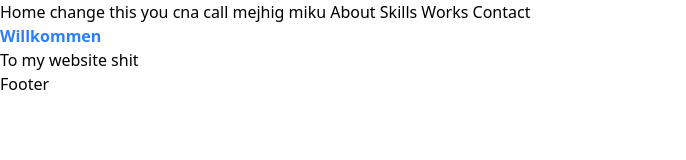
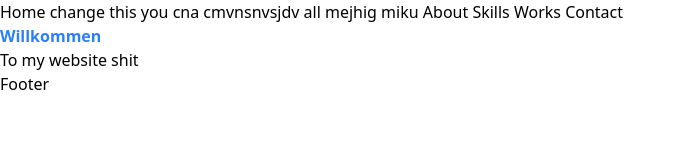
Before and after one commit to pirana3/my-website-part-2, a React (Vite) app in the folder frontend/: page / in a window 1280 px wide. Shown: the top 160 px of the page, without its empty margins (0-686 px from the left). Built offline with nearby package versions, Linux system fonts and the light colour scheme.

Commit message:
ve  nfvnv

```diff
--- a/frontend/src/components/Nav.tsx
+++ b/frontend/src/components/Nav.tsx
@@ -26,7 +26,7 @@ const Nav = () => {
           </div>
 
           <div>
-            <Link to='/' className=''> Home change this you cna call mejhig miku</Link>
+            <Link to='/' className=''> Home change this you cna cmvnsnvsjdv all mejhig miku</Link>
             <Link to='/about' className=''> About</Link>
             <Link to='/skills' className=''> Skills</Link>
             <Link to='/Works' className=''> Works</Link>
```
